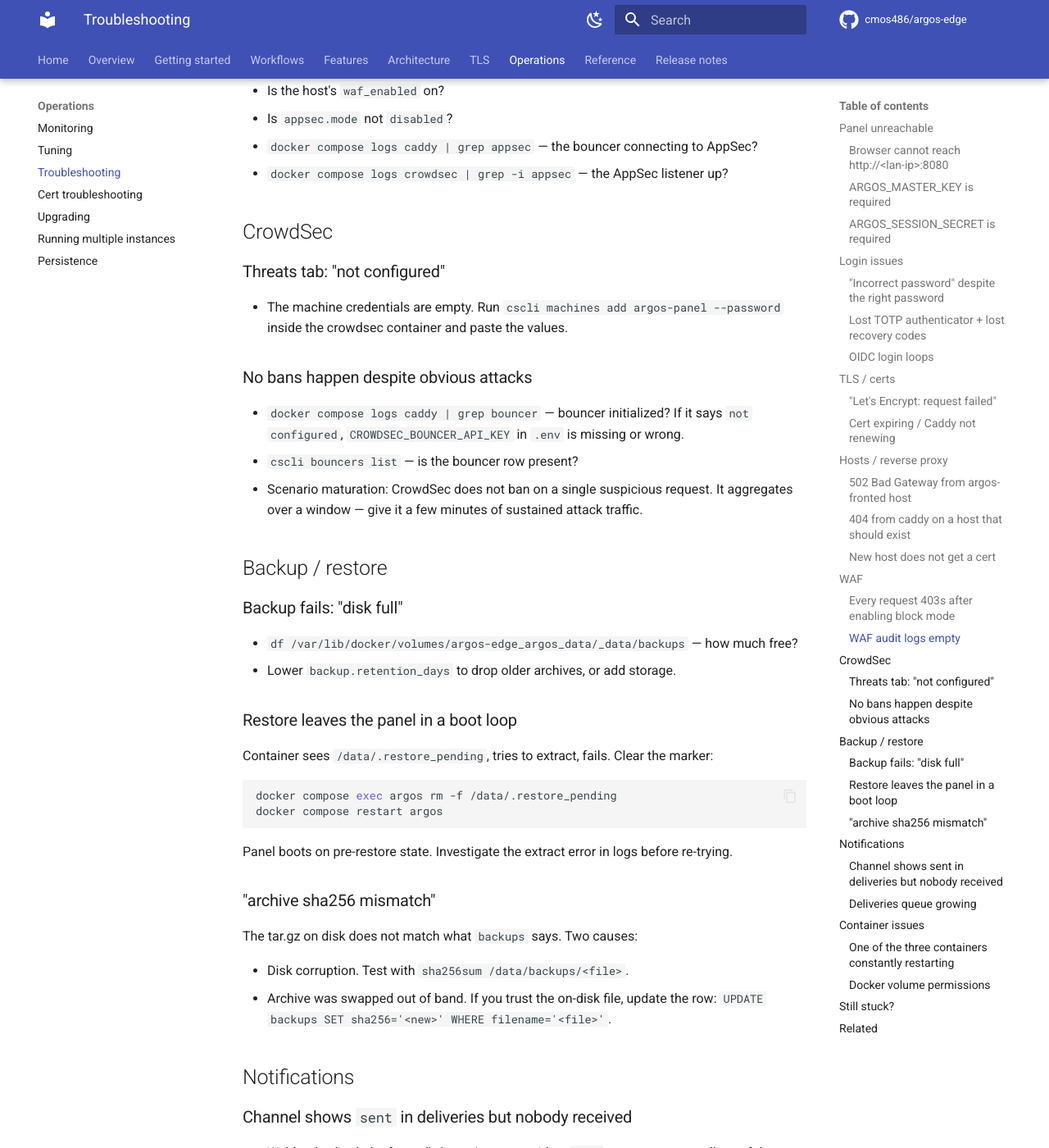
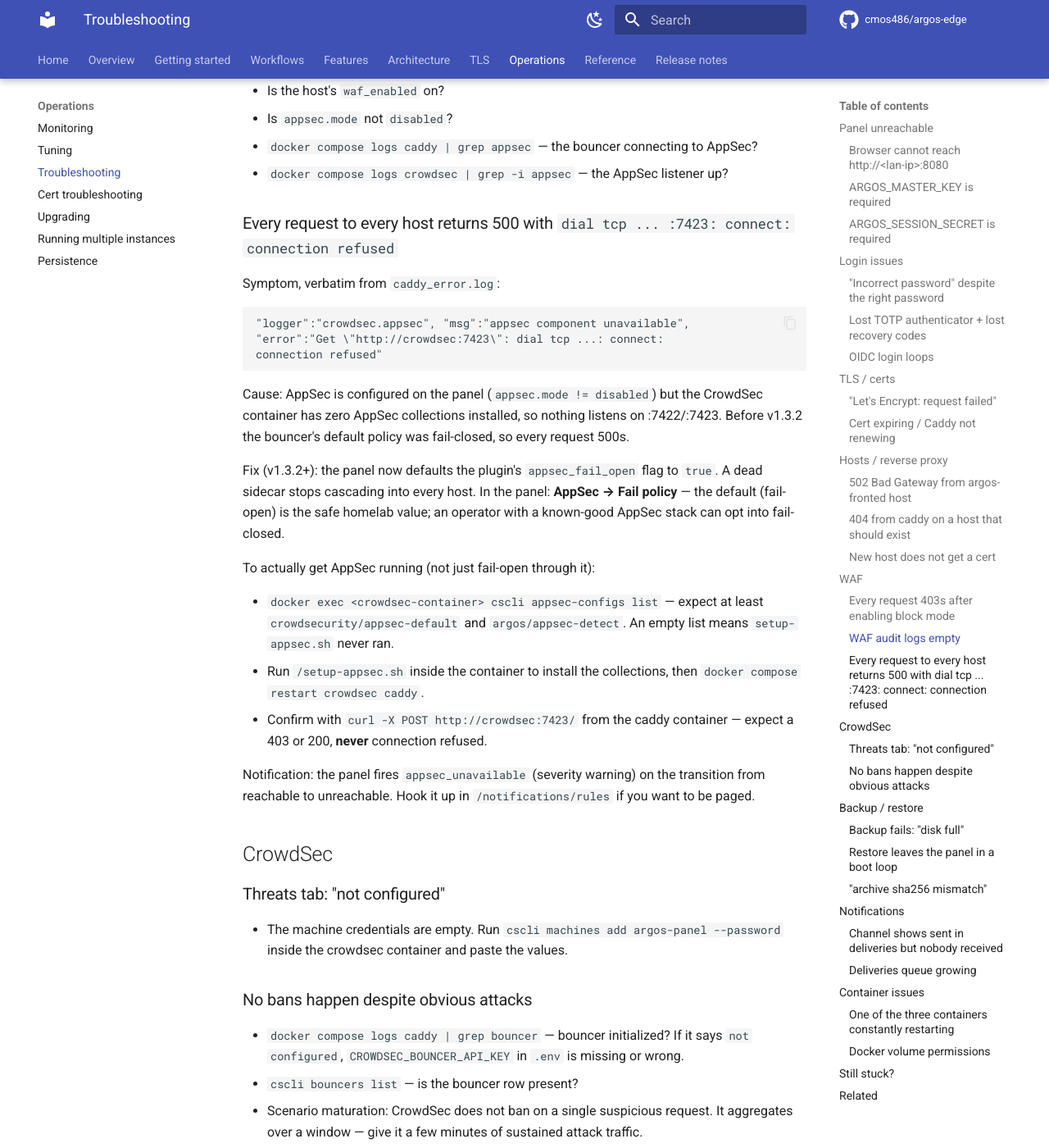
Before and after one commit to cmos486/argos-edge, an MkDocs documentation site: the page built from docs/operations/troubleshooting.md, in a window 1280 px wide and 1400 px high, scrolled down 3322 px. Shown: the whole window at 82% size. Built offline with MkDocs 1.6.1 and Material for MkDocs 9.7.7, drawn with Linux system fonts in a browser that asks for light colours; comment, search, counter and statistics services are not loaded.

Commit message:
docs: troubleshooting AppSec connection refused + fail-policy

````diff
--- a/docs/operations/troubleshooting.md
+++ b/docs/operations/troubleshooting.md
@@ -149,6 +149,42 @@
 - `docker compose logs crowdsec | grep -i appsec` — the AppSec
   listener up?
 
+### Every request to every host returns 500 with `dial tcp ... :7423: connect: connection refused`
+
+Symptom, verbatim from `caddy_error.log`:
+
+```
+"logger":"crowdsec.appsec", "msg":"appsec component unavailable",
+"error":"Get \"http://crowdsec:7423\": dial tcp ...: connect:
+connection refused"
+```
+
+Cause: AppSec is configured on the panel (`appsec.mode != disabled`)
+but the CrowdSec container has zero AppSec collections installed,
+so nothing listens on :7422/:7423. Before v1.3.2 the bouncer's
+default policy was fail-closed, so every request 500s.
+
+Fix (v1.3.2+): the panel now defaults the plugin's
+`appsec_fail_open` flag to `true`. A dead sidecar stops cascading
+into every host. In the panel: **AppSec → Fail policy** — the
+default (fail-open) is the safe homelab value; an operator with a
+known-good AppSec stack can opt into fail-closed.
+
+To actually get AppSec running (not just fail-open through it):
+
+- `docker exec <crowdsec-container> cscli appsec-configs list` —
+  expect at least `crowdsecurity/appsec-default` and
+  `argos/appsec-detect`. An empty list means `setup-appsec.sh`
+  never ran.
+- Run `/setup-appsec.sh` inside the container to install the
+  collections, then `docker compose restart crowdsec caddy`.
+- Confirm with `curl -X POST http://crowdsec:7423/` from the caddy
+  container — expect a 403 or 200, **never** connection refused.
+
+Notification: the panel fires `appsec_unavailable` (severity
+warning) on the transition from reachable to unreachable. Hook it
+up in `/notifications/rules` if you want to be paged.
+
 ## CrowdSec
 
 ### Threats tab: "not configured"
````
